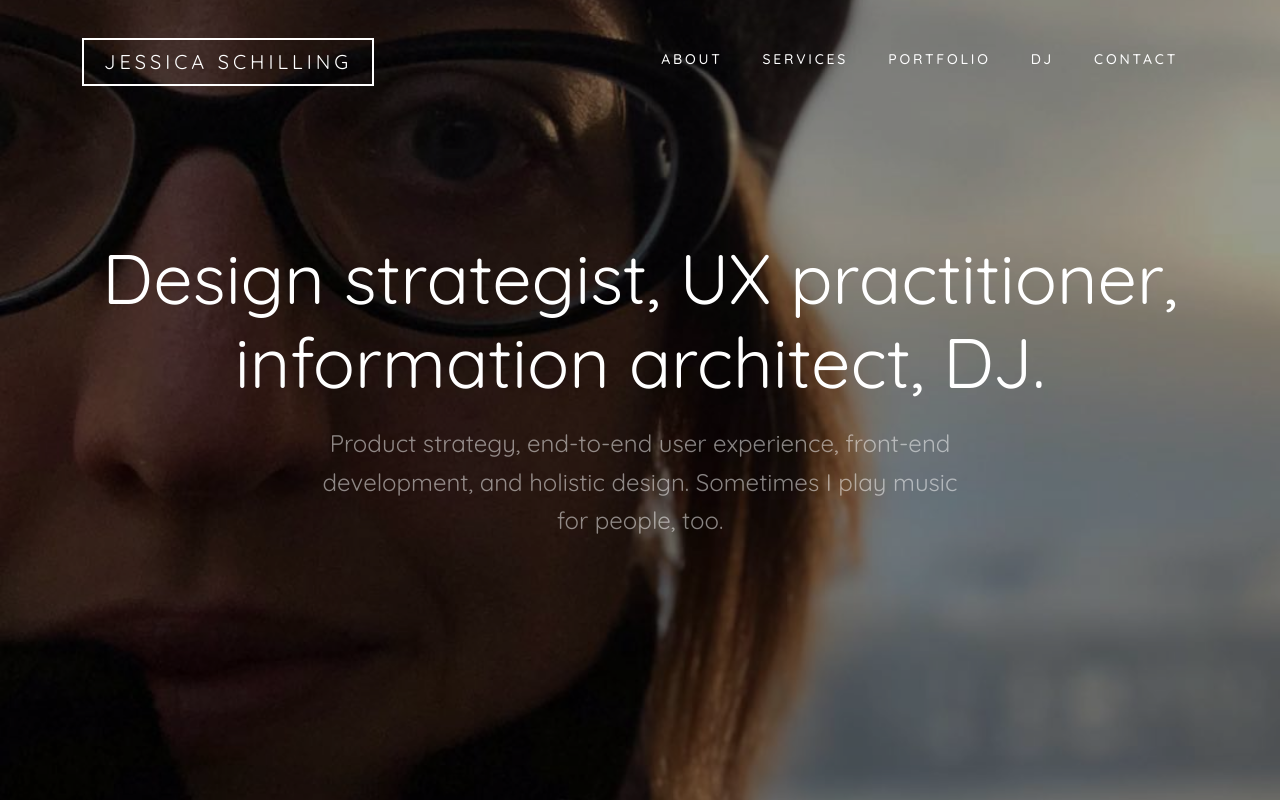
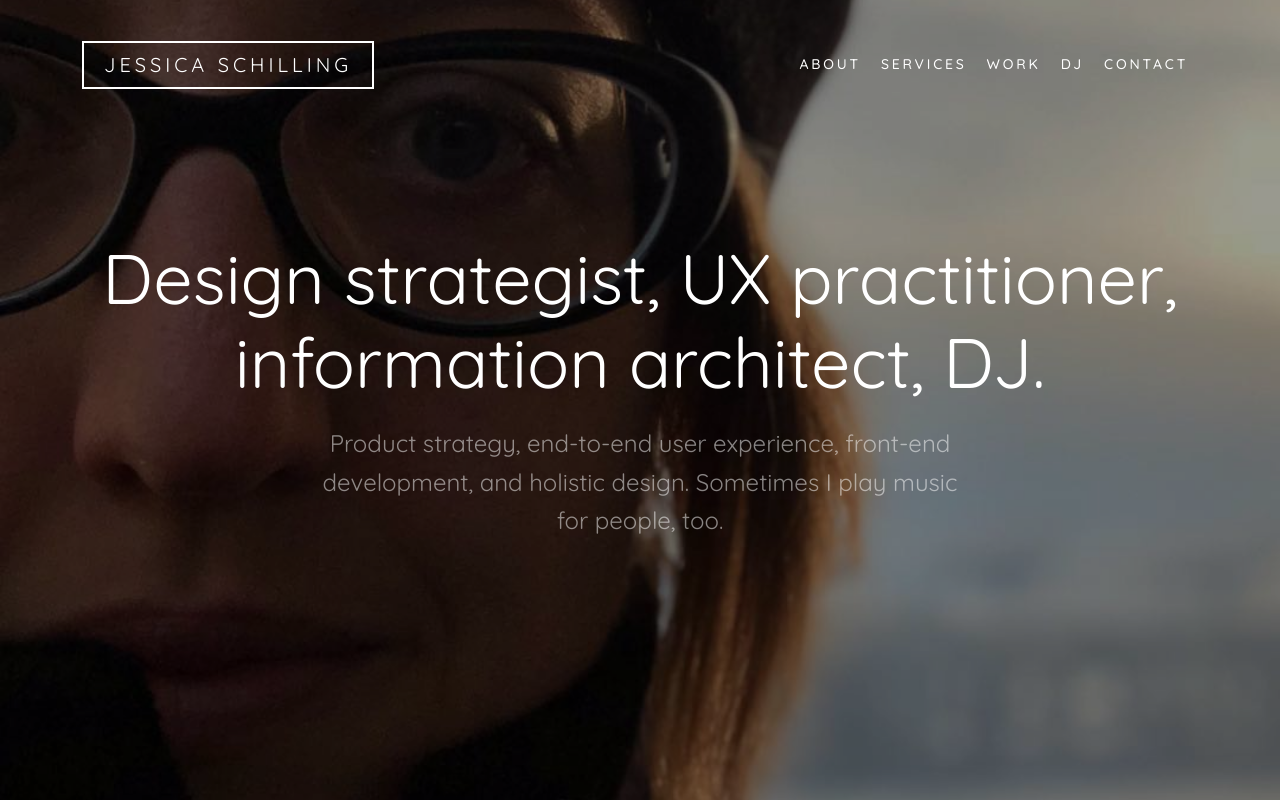
Before and after one commit to jessicaschilling/jessica-schilling, a React (Create React App) app: page / in a window 1280 px wide. Shown: the top 800 px of the page. Built offline with nearby package versions, Linux system fonts and the light colour scheme.

Commit message:
More consistent header nav at different viewport widths

```diff
--- a/src/App.js
+++ b/src/App.js
@@ -11,7 +11,7 @@ class App extends Component {
     return (
 
       <div>
-      <nav className="navbar navbar-expand-lg site-navbar navbar-light bg-light" id="pb-navbar">
+      <nav className="navbar navbar-expand-md site-navbar navbar-light bg-light" id="pb-navbar">
 
       <div className="container">
         <button className="navbar-toggler" type="button" data-toggle="collapse" data-target="#navigationBar" aria-controls="navigationBar" aria-expanded="false" aria-label="Toggle navigation">
@@ -23,7 +23,7 @@ class App extends Component {
           <ul className="navbar-nav">
             <li className="nav-item"><a className="nav-link" href="#about">About</a></li>
             <li className="nav-item"><a className="nav-link" href="#services">Services</a></li>
-            <li className="nav-item"><a className="nav-link" href="#portfolio">Portfolio</a></li>
+            <li className="nav-item"><a className="nav-link" href="#work">Work</a></li>
             <li className="nav-item"><a className="nav-link" href="#dj">DJ</a></li>
             <li className="nav-item"><a className="nav-link" href="#contact">Contact</a></li>
           </ul>
@@ -145,11 +145,11 @@ class App extends Component {
       </div>
     </section>
 
-    <section className="site-section" id="portfolio">
+    <section className="site-section" id="work">
       <div className="container">
         <div className="row">
           <div className="section-heading text-center col-md-12">
-              <h2>Selected <strong>portfolio</strong></h2>
+              <h2>Selected <strong>work</strong></h2>
             </div>
         </div>
         <div className="filters">
@@ -164,7 +164,7 @@ class App extends Component {
 
         <div className="filters-content">
             <div className="row grid">
-{/*
+
             <div className="single-portfolio col-sm-4 all strategy design code testing">
               <div className="relative">
                 <div className="thumb">
@@ -188,12 +188,12 @@ class App extends Component {
                   <div className="modal-image"><img className="image img-fluid" src="img/port-detail-certainly.png" alt="Certainly Insurance"/></div>
                   <div className="modal-body">
                     <h5>Strategy, design, code and testing</h5>
-                    <p>As design director for a new online-only insurance brand powered by a major player in the legacy insurance market, my role in the development and release of <a href="https://www.getcertainly" target="_blank" rel="noopener noreferrer">Certainly insurance</a> has run the gamut of user experience work &mdash; everything from creating a design system from scratch to directly implementing it in code; from conducting competitive analysis to incorporating those learnings into architecture and flows; and much more. As the Certainly product continues to grow, so does the design scope, making it essential to establish clean working methods suitable for simultaneous work by multiple team members and transparent workflows for documentation &mdash; beginning with initial concept validation and focus group work all the way through to responsibly maintaining post-release backlogs for new features and tweaks.</p>
+                    <p>As design lead for a new online-only insurance brand powered by a major player in the industry, my role in the development and release of <a href="https://www.getcertainly" target="_blank" rel="noopener noreferrer">Certainly insurance</a> ran the gamut of user experience work &mdash; everything from creating a design system from scratch to directly implementing it in code; from conducting competitive analysis to incorporating those learnings into architecture and flows; and much more. As the Certainly product expanded past initial launch, so did the design scope, making it essential to establish clean working methods suitable for simultaneous work by multiple team members and transparent workflows for documentation &mdash; beginning with initial concept validation and focus group work all the way through to responsibly maintaining post-release backlogs for new features and tweaks.</p>
                   </div>
                 </div>
               </div>
             </div>
-*/}
+
             <div className="single-portfolio col-sm-4 all strategy design">
               <div className="relative">
                 <div className="thumb">
--- a/src/custom.scss
+++ b/src/custom.scss
@@ -62,7 +62,7 @@ ul {
 }
 
 .parent-nav-link-padding {
-	padding: 20px 20px 15px 20px !important;
+	padding: 25px 10px 15px 10px !important;
 }
 
 .site-navbar {
@@ -166,7 +166,7 @@ ul {
 			background: $white !important;
 		}
 		&.sleep {
-			transform: translateY(-90%);
+			transform: translateY(-100%) translateY(6px);
 			background: $primary !important;
 		}
 		.navbar-brand {
```
